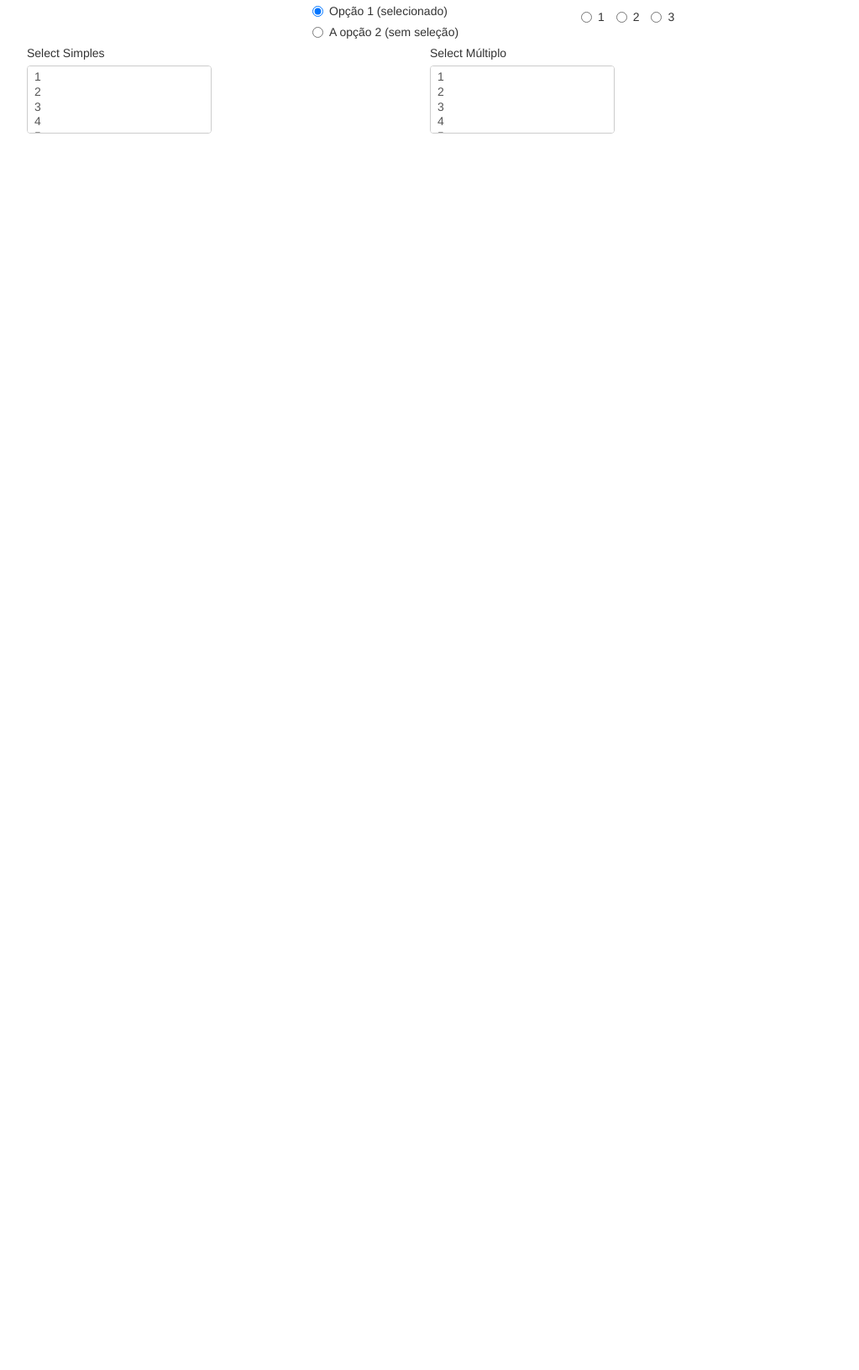
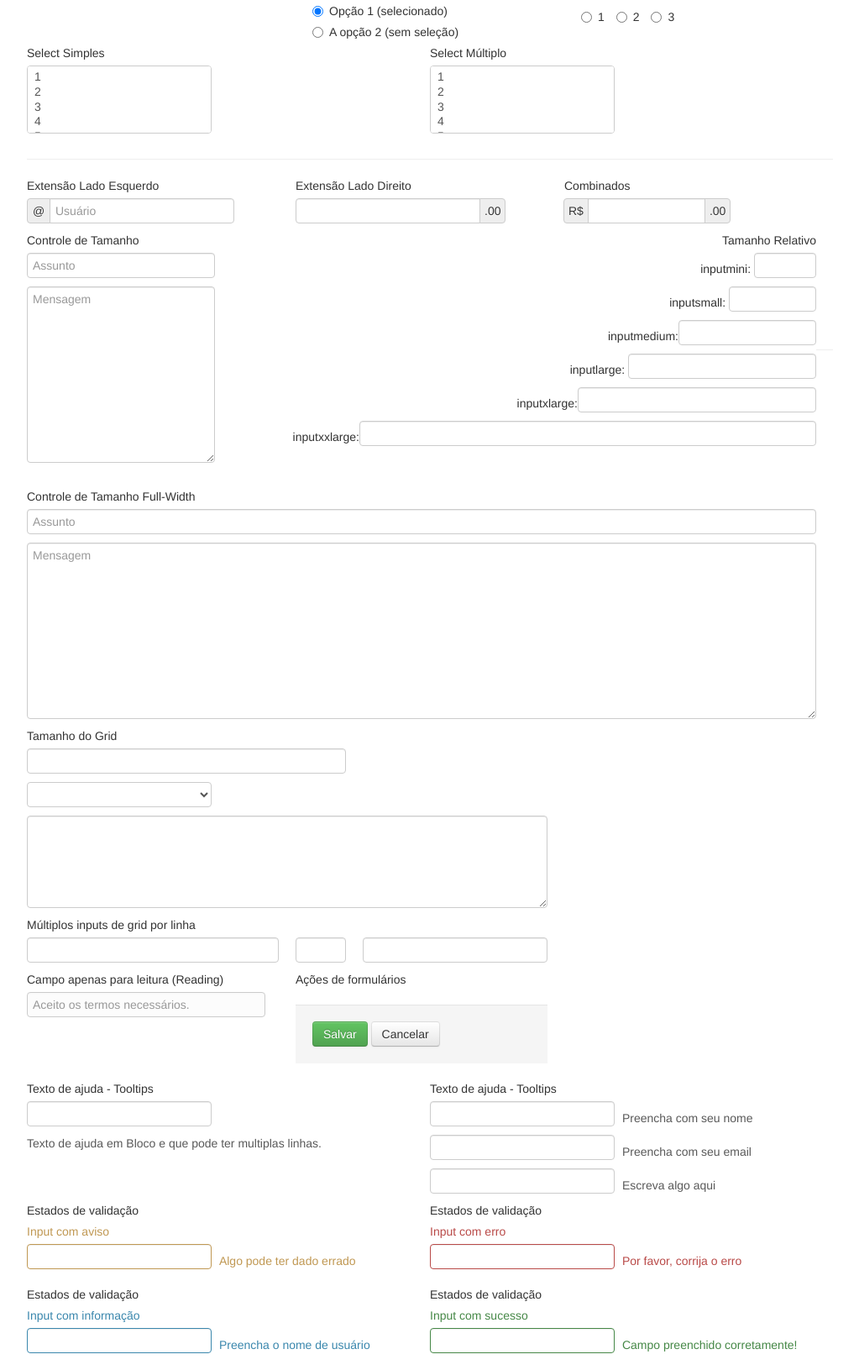
Before and after one commit to raloliver/bootstrap, a PHP site: page / in a window 1280 px wide. Shown: the part 1408-3039 px from the top of the page at 84% size, without its empty margins (118-1141 px from the left). Before the commit the page ends 1567 px from the top, so only its background shows below. Run offline with PHP 8.4, Linux system fonts and the light colour scheme; lists and menus that the app fills with data are empty.

Commit message:
Mais Exemplos de Formulários
Extensões, Tamanho, Campo Input e outras possibilidades.

```diff
--- a/index.php
+++ b/index.php
@@ -106,7 +106,7 @@ Lorem ipsum dolor sit amet, consectetur adipisicing elit. Sequi, ex aliquid natu
 							<form>
 								<legend>Formulário</legend>
 									<label>Fale Conosco</label>
-									<input type="text" placeholder="Nome Completo">
+									<input type="text" placeholder="Nome Completo" required>
 									<span class="help-block">Entre em contato conosco para mais informações.</span>
 									<label class="checkbox">
 									<input type="checkbox"> Assinar nossa newsletter
@@ -232,6 +232,140 @@ Lorem ipsum dolor sit amet, consectetur adipisicing elit. Sequi, ex aliquid natu
 							</select>
 						</div>
 					</div>
+					<hr>
+					<div class="row">
+						<div class="span4">
+							<label>Extensão Lado Esquerdo</label>
+							<div class="input-prepend">
+								<span class="add-on">@</span>
+								<input type="text" placeholder="Usuário">
+							</div>
+						</div>
+						<div class="span4">
+							<label>Extensão Lado Direito</label>
+							<div class="input-append">
+								<input type="text">
+								<span class="add-on">.00</span>
+							</div>
+						</div>
+						<div class="span4">
+							<label>Combinados</label>
+							<div class="input-prepend input-append">
+								<span class="add-on">R$</span>
+								<input class="span2" type="text">
+								<span class="add-on">.00</span>
+							</div>
+						</div>
+					</div>
+					<div class="row">
+						<div class="span3">
+							<label>Controle de Tamanho</label>
+							<form action="">
+								<input type="text" class="input-large" placeholder="Assunto"><br>
+								<textarea name="" id="" class="input-large" rows="10" placeholder="Mensagem"></textarea>
+						</div>
+						<div class="span9 text-right">
+							<label>Tamanho Relativo</label>
+							inputmini: 	<input class="input-mini" type="text"><br>
+							inputsmall: <input class="input-small" type="text"><br>
+							inputmedium:<input class="input-medium" type="text"><br>
+							inputlarge:	<input class="input-large" type="text"><br>
+							inputxlarge:<input class="input-xlarge" type="text"><br>
+							inputxxlarge:<input class="input-xxlarge" type="text"><br>
+						</div>
+								<br><br>
+						<div class="span12">
+							<label>Controle de Tamanho Full-Width</label>
+								<input type="text" class="input-block-level" placeholder="Assunto"><br>
+								<textarea name="" id="" class="input-block-level" rows="10" placeholder="Mensagem"></textarea>
+							</form>
+						</div>
+								<br><br>
+						<div class="span12">
+							<label>Tamanho do Grid</label>
+							<input class="span5" type="text"><br>
+								<select class="span3">
+								...
+								</select><br>
+							<textarea class="span8" rows="5"></textarea>
+						</div>
+								<br><br>
+						<div class="span12">
+							<label>Múltiplos inputs de grid por linha</label>
+							<div class="controls-row">
+								<input class="span4" type="text">
+								<input class="span1" type="text">
+								<input class="span3" type="text">
+							</div>
+						</div>
+							<hr>
+						<div class="span4">
+							<label>Campo apenas para leitura (Reading)</label>
+							<span class="input-xlarge uneditable-input">Aceito os termos necessários.</span>
+						</div>
+						<div class="span4">
+							<label>Ações de formulários</label>
+							<div class="form-actions">
+								<button type="submit" class="btn btn-success">Salvar</button>
+								<button type="button" class="btn">Cancelar</button>
+							</div>
+						</div>
+								<br><br>
+						<div class="span6">
+							<label>Texto de ajuda - Tooltips</label>
+							<input type="text"> <span class="help-block">Texto de ajuda em Bloco e que pode ter multiplas linhas.</span>
+						</div>
+						<div class="span6">
+							<label>Texto de ajuda - Tooltips</label>
+							<input type="text"> <span class="help-inline">Preencha com seu nome</span>
+							<input type="text"> <span class="help-inline">Preencha com seu email</span>
+							<input type="text"> <span class="help-inline">Escreva algo aqui</span>
+						</div>
+					</div>
+					<div class="row">
+						<div class="span6">
+							<label>Estados de validação</label>
+							<div class="control-group warning">
+								<label class="control-label">Input com aviso</label>
+								<div class="controls">
+								<input type="text">
+								<span class="help-inline">Algo pode ter dado errado</span>
+								</div>
+							</div>
+						</div>
+						<div class="span6">
+							<label>Estados de validação</label>
+							<div class="control-group error">
+								<label class="control-label">Input com erro</label>
+								<div class="controls">
+								<input type="text">
+								<span class="help-inline">Por favor, corrija o erro</span>
+								</div>
+							</div>
+						</div>
+						<br><br>
+						<div class="span6">
+							<label>Estados de validação</label>
+							<div class="control-group info">
+								<label class="control-label">Input com informação</label>
+								<div class="controls">
+								<input type="text">
+								<span class="help-inline">Preencha o nome de usuário</span>
+								</div>
+							</div>
+						</div>
+						<div class="span6">
+							<label>Estados de validação</label>
+							<div class="control-group success">
+								<label class="control-label">Input com sucesso</label>
+								<div class="controls">
+								<input type="text">
+								<span class="help-inline">Campo preenchido corretamente!</span>
+								</div>
+							</div>
+						</div>
+						<br><br>
+					</div>
 				</div>
 			</div>
 			</div>
```
Also changed, not shown: formularios.php (+8 -0 lines).
